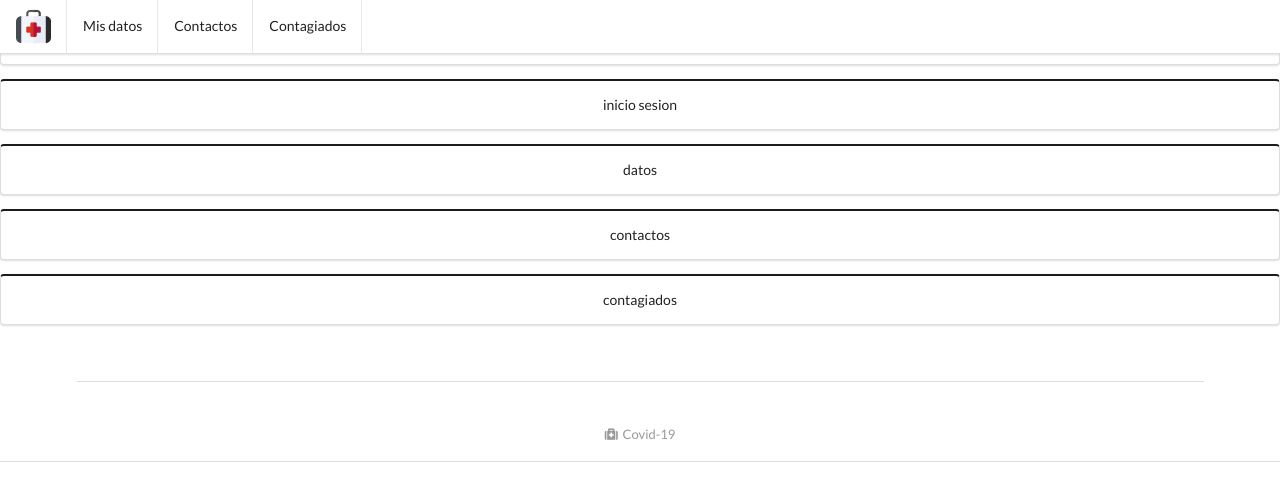
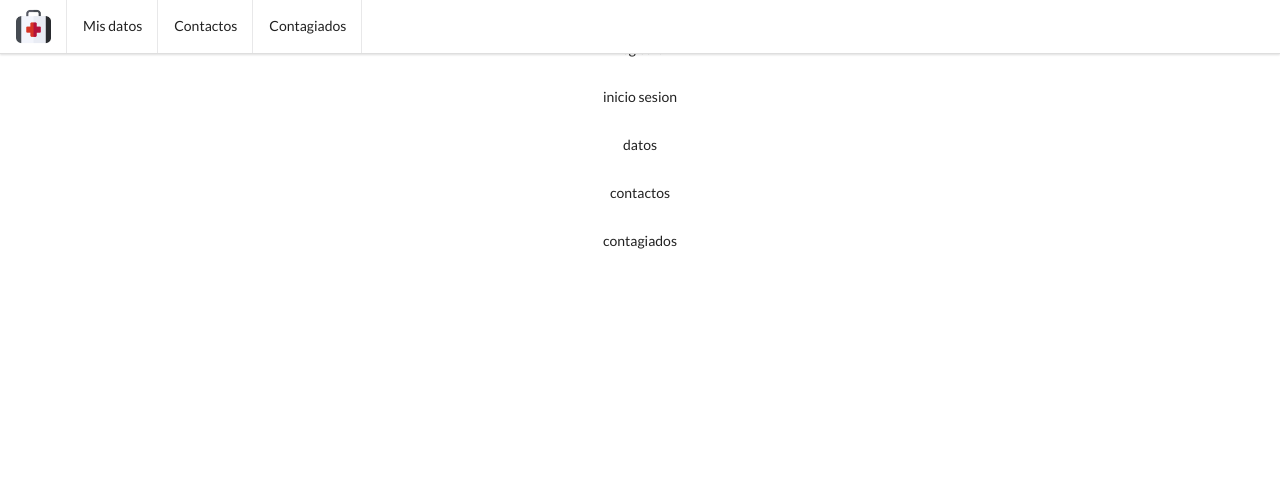
Before and after one commit to santiotero/covid, a plain HTML site: page app.html in a window 1280 px wide. Drawn offline with Linux system fonts and the light colour scheme.

Commit message:
estilo app 9

```diff
--- a/app.html
+++ b/app.html
@@ -24,56 +24,46 @@
 </div>
 
 
-<div class="ui black segment" id="registro">
-  <div class="ui middle aligned center aligned grid">
+<div class="ui middle aligned center aligned grid" id="registro">
   <div class="column">
    registro
   </div>
 </div>
-</div>
 
 
-<div class="ui black segment" id="inicio">
-  <div class="ui middle aligned center aligned grid">
+<div class="ui middle aligned center aligned grid" id="inicio">
   <div class="column">
    inicio sesion
   </div>
 </div>
-</div>
 
-
-<div class="ui black segment" id="datos">
-  <div class="ui middle aligned center aligned grid">
+<div class="ui middle aligned center aligned grid" id="datos">
   <div class="column">
    datos
   </div>
 </div>
-</div>
 
-<div class="ui black segment" id="contactos">
-  <div class="ui middle aligned center aligned grid">
+<div class="ui middle aligned center aligned grid" id="contactos">
   <div class="column">
    contactos
   </div>
 </div>
-</div>
 
-<div class="ui black segment" id="contagiados">
-  <div class="ui middle aligned center aligned grid">
+<div class="ui middle aligned center aligned grid" id="contagiados">
   <div class="column">
    contagiados
   </div>
 </div>
-</div>
 
-<div class="ui vertical footer segment">
+
+<!-- <div class="ui vertical footer segment">
   <div class="ui center aligned container">
     <div class="ui section divider"></div>
     <div class="ui horizontal small divided link list">
       <a class="item"><i class="icon medkit"></i> Covid-19 </a>
     </div>
   </div>
-</div>
+</div> -->
 
 </body>
 <script type="text/javascript">
```
Lines whose indentation alone changed are shown as unchanged.
